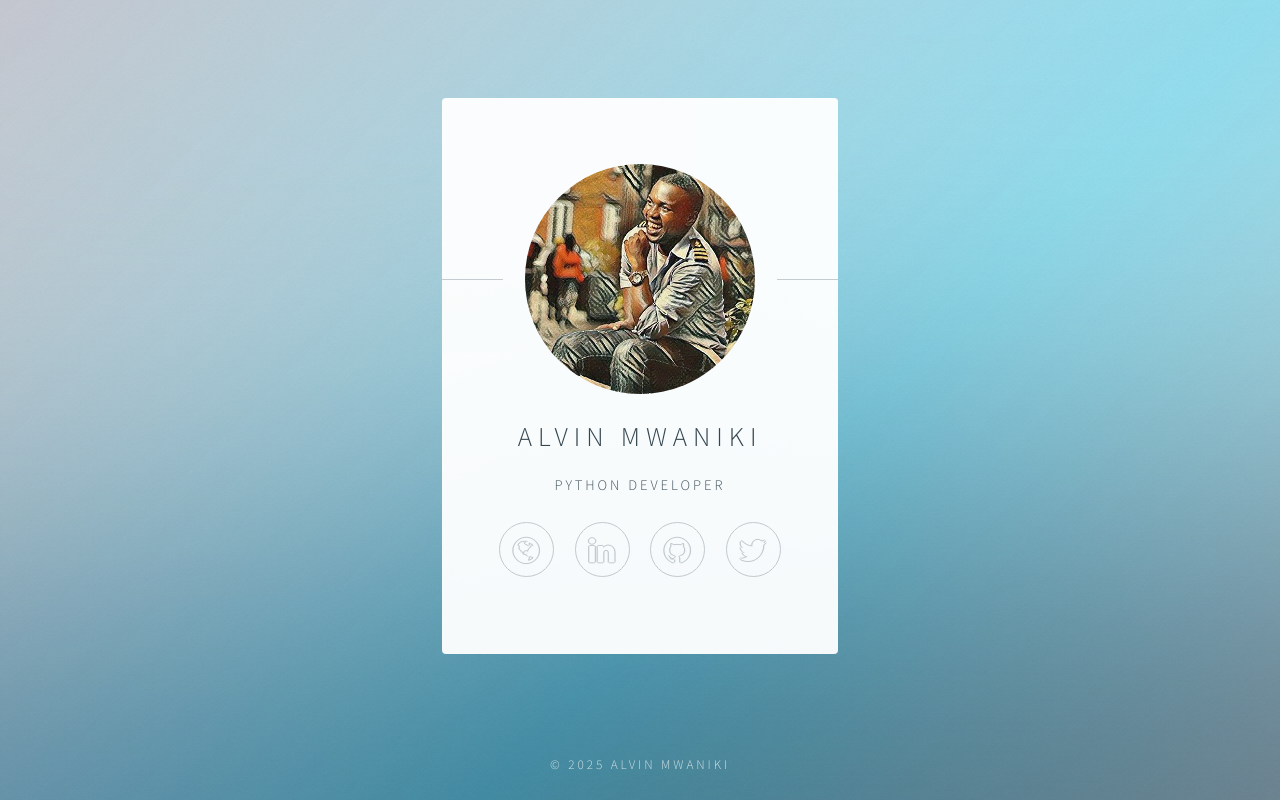
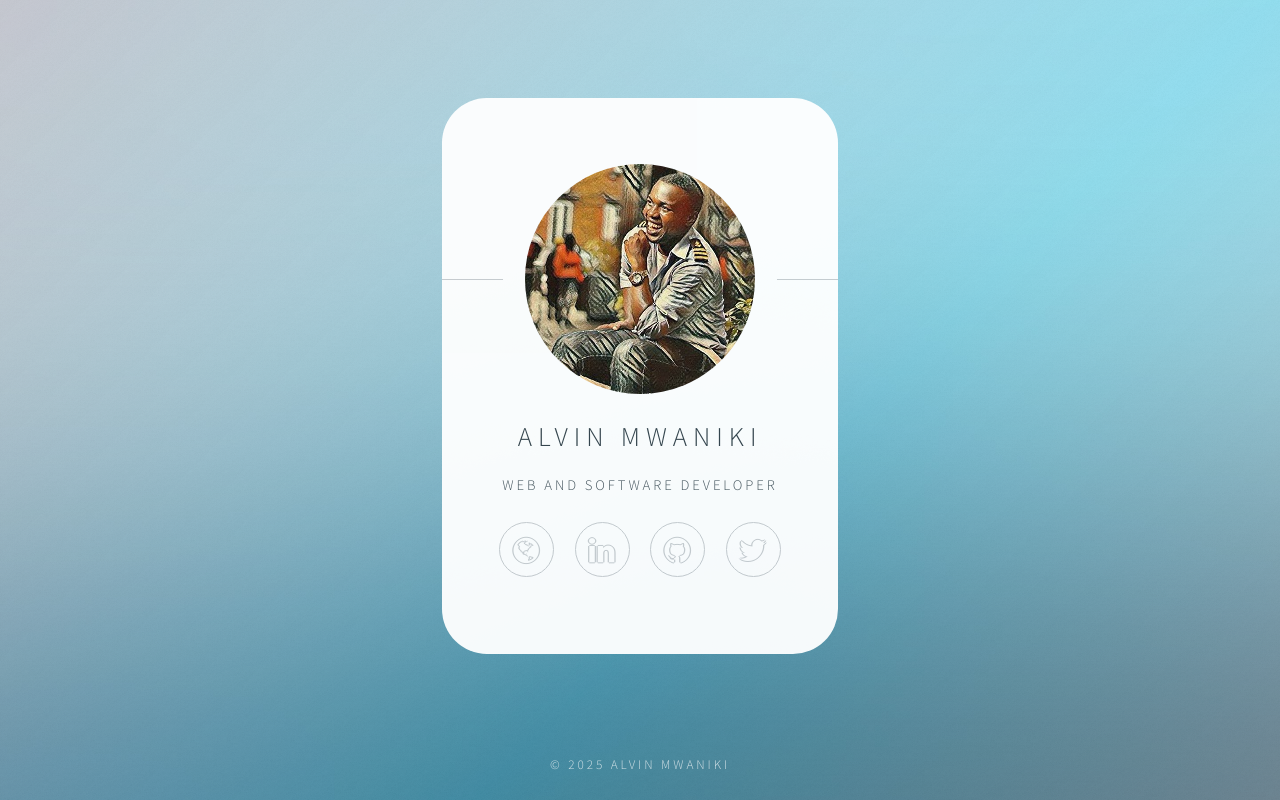
Before and after one commit to nipsalvin/name_card, a plain HTML site: page index.html in a window 1280 px wide. Drawn offline with Linux system fonts and the light colour scheme.

Commit message:
minor changes

```diff
--- a/index.html
+++ b/index.html
@@ -16,7 +16,7 @@
 						<header>
 							<span class="avatar"><img src="static/images/alvin.jpg" alt="" /></span>
 							<h1>Alvin Mwaniki</h1>
-							<p>Python Developer</p>
+							<p>Web and Software Developer</p>
 						</header>
 						<footer>
 							<ul class="icons">
--- a/static/assets/css/main.css
+++ b/static/assets/css/main.css
@@ -733,7 +733,7 @@
 		min-width: 27em;
 		padding: 4.5em 3em 3em 3em ;
 		background: #ffffff;
-		border-radius: 4px;
+		border-radius: 45px;
 		cursor: default;
 		opacity: 0.95;
 		text-align: center;
```
